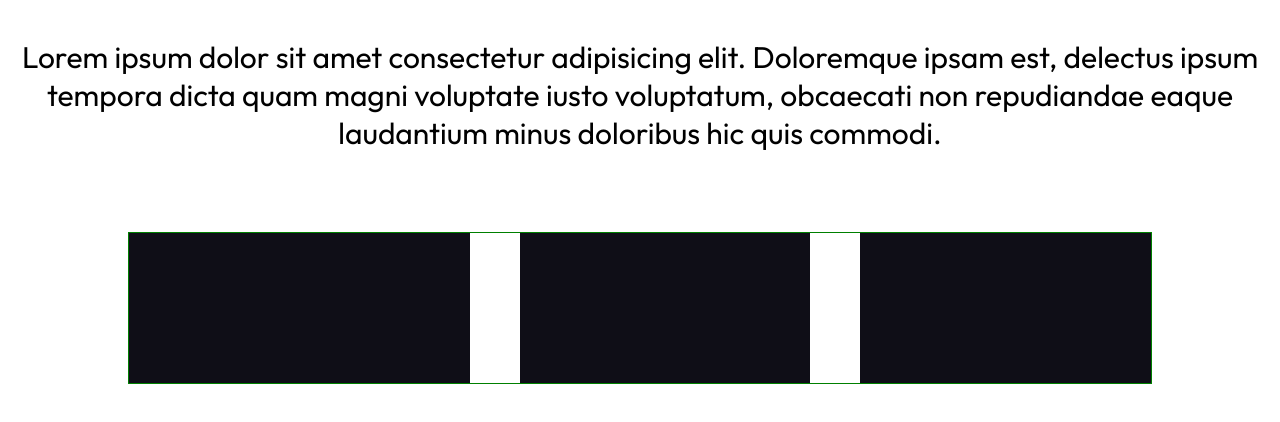
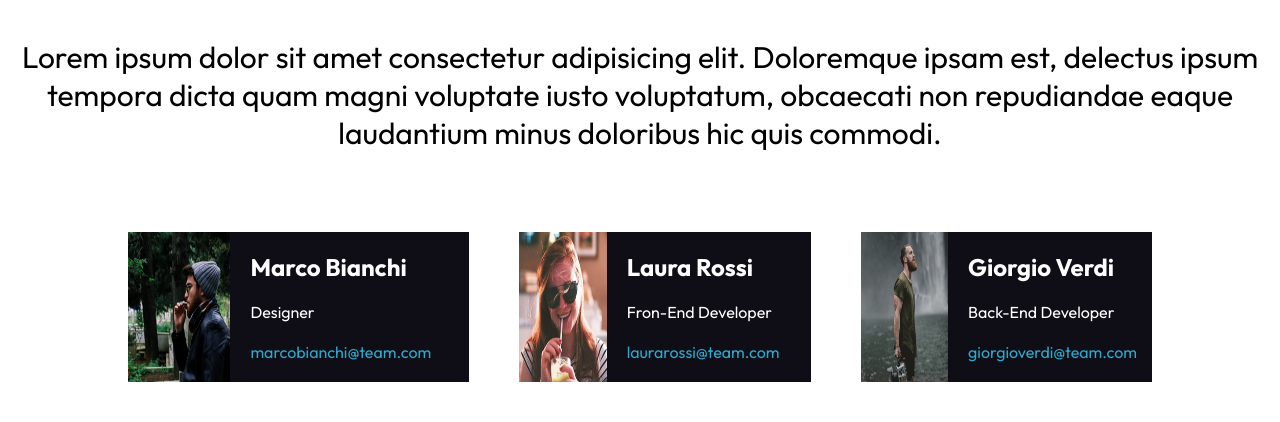
Before and after one commit to giacomofigus/html-css-float-cards, a plain HTML site: page index.html in a window 1280 px wide. Shown: the part 92-514 px from the top of the page. Drawn offline with Linux system fonts and the light colour scheme.

Commit message:
Add-content-first-row

```diff
--- a/index.html
+++ b/index.html
@@ -17,16 +17,30 @@
     <main>
         <div class="card-container clearfix">
             <div class="card-left">
-                <p></p>
+                <img src="./img/male1.png">
+                <h2>Marco Bianchi</h2>
+                <p class="role">Designer</p>
+                <a>marcobianchi@team.com</a>
             </div>
 
             <div class="card-center">
-                <p></p>
+                <img src="./img/female1.png">
+                <h2>Laura Rossi</h2>
+                <p class="role">Fron-End Developer</p>
+                <a>laurarossi@team.com</a>
             </div>
 
             <div class="card-right">
-                <p></p>
+                <img src="./img/male2.png">
+                <h2>Giorgio Verdi</h2>
+                <p class="role">Back-End Developer</p>
+                <a>giorgioverdi@team.com</a>
             </div>
+        </div>
+
+
+
+
     </main>
 
 </body>
--- a/style.css
+++ b/style.css
@@ -27,7 +27,7 @@ header p{
 .card-container{
     margin: 5em auto;
     width: 80%;
-    border: 1px solid green;
+
 }
 
 .card-left{
@@ -61,3 +61,25 @@ header p{
     display: table;
     clear: both;
 }
+
+img{
+    width: 30%;
+    height: 100%;
+    float:left;
+    margin-right: 20px;
+}
+
+h2{
+    color: white;
+    margin-top: 20px;
+}
+
+ .role{
+    color: white;
+    margin-top: 20px;
+    margin-bottom: 20px;
+}
+
+a{
+    color: #2EA9CB;
+}
```
Also changed, not shown: img/female1.png (added), img/male1.png (added), img/male2.png (added).
